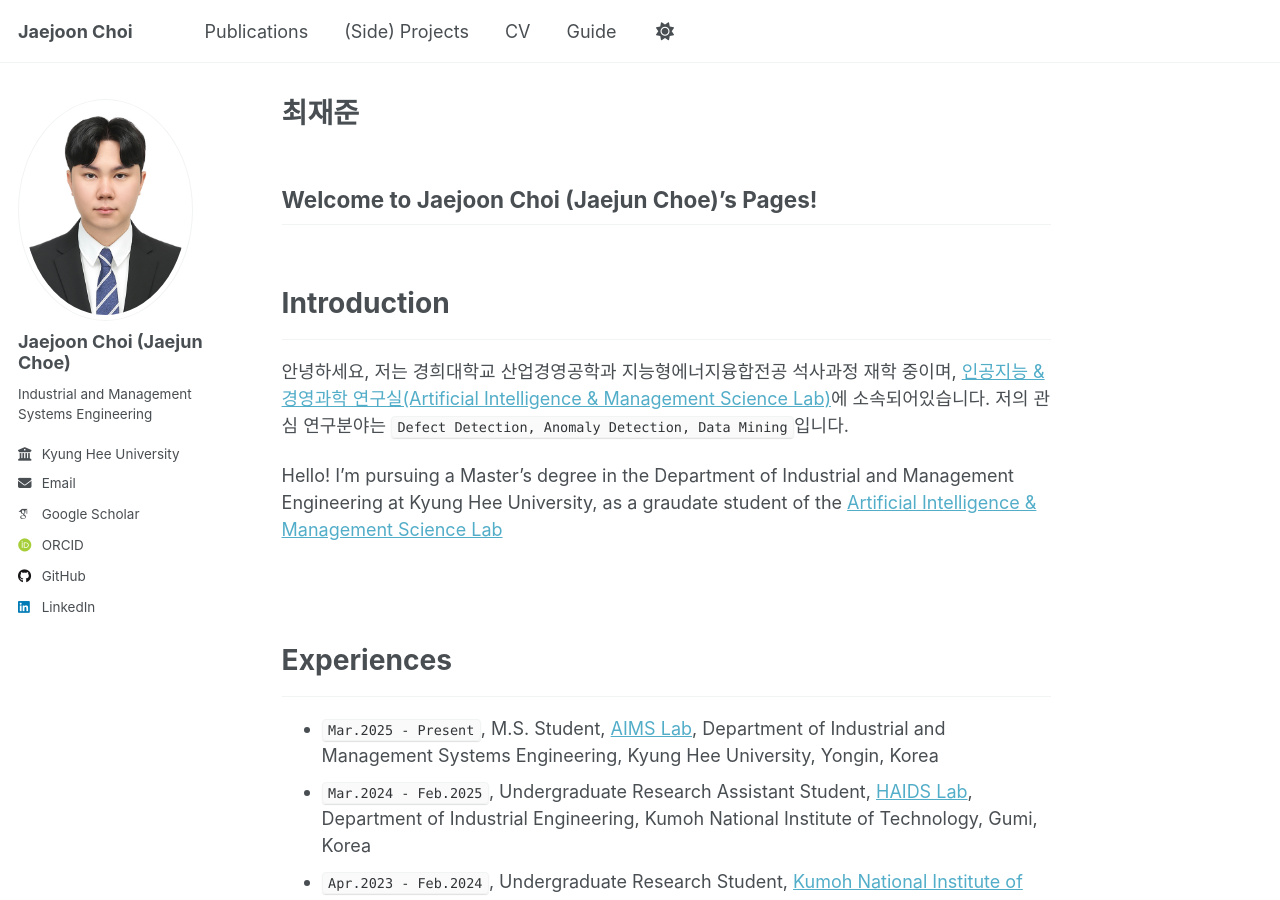
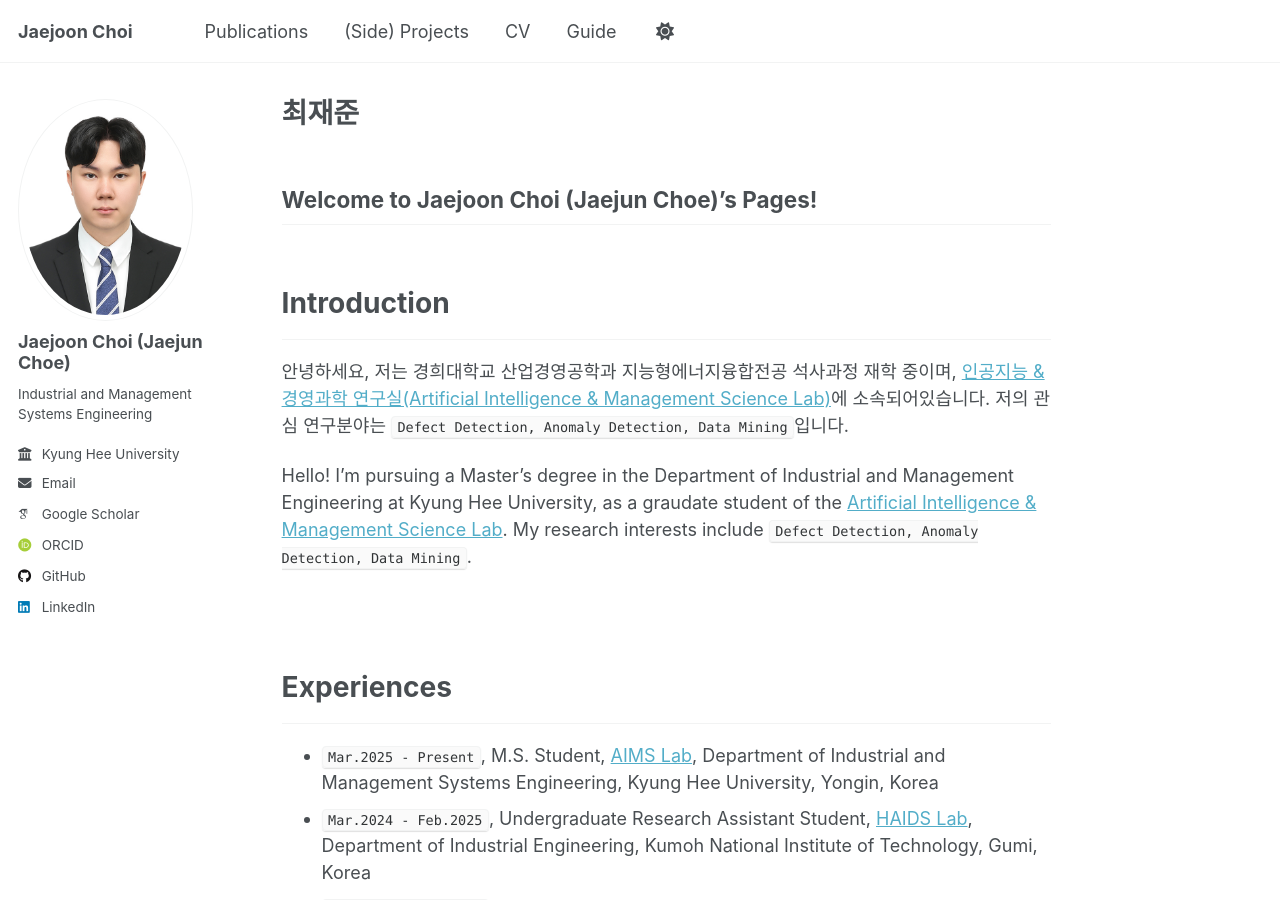
Before and after one commit to jaejunchoe/jaejunchoe.github.io, a Jekyll site: the page built from _pages/about.md, in a window 1280 px wide and 900 px high. Built offline with Jekyll 4.4.1, drawn with Linux system fonts in a browser that asks for light colours; some web fonts are replaced.

Commit message:
initial commit

```diff
--- a/_pages/about.md
+++ b/_pages/about.md
@@ -17,7 +17,7 @@ Introduction
 -----
 안녕하세요, 저는 경희대학교 산업경영공학과 지능형에너지융합전공 석사과정 재학 중이며, [인공지능 & 경영과학 연구실(Artificial Intelligence & Management Science Lab)](https://sites.google.com/khu.ac.kr/aims/home)에 소속되어있습니다. 저의 관심 연구분야는 `Defect Detection, Anomaly Detection, Data Mining`입니다.
 
-Hello! I'm pursuing a Master's degree in the Department of Industrial and Management Engineering at Kyung Hee University, as a graudate student of the [Artificial Intelligence & Management Science Lab](https://sites.google.com/khu.ac.kr/aims/home)
+Hello! I'm pursuing a Master's degree in the Department of Industrial and Management Engineering at Kyung Hee University, as a graudate student of the [Artificial Intelligence & Management Science Lab](https://sites.google.com/khu.ac.kr/aims/home). My research interests include `Defect Detection, Anomaly Detection, Data Mining`.
 
 
 
```
